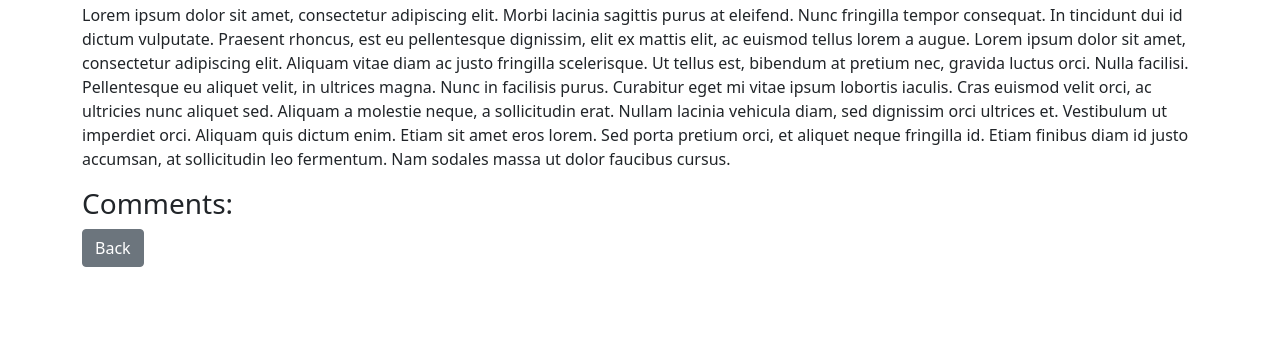
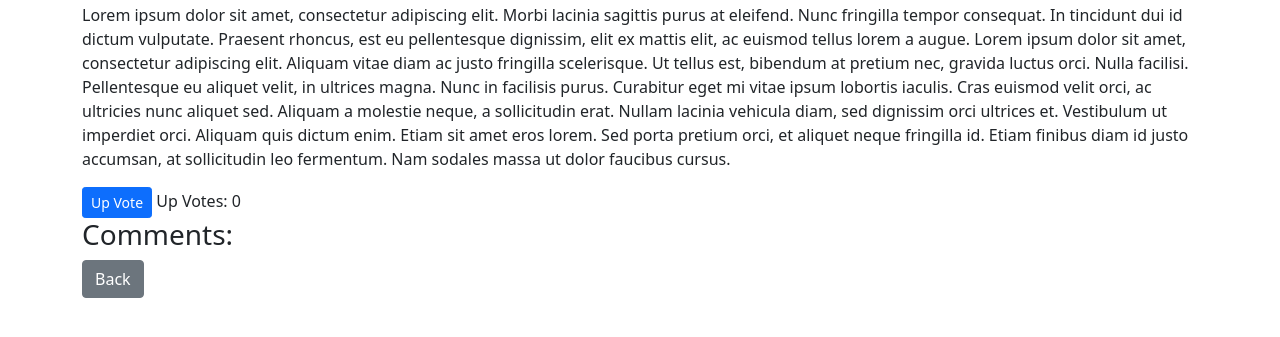
Before and after one commit to ChrisMcMillan/News-Sphere, a Django app: page /posts/7/ in a window 1280 px wide. Shown: the part 205-542 px from the top of the page. Run offline with Django 3.2, Linux system fonts and the light colour scheme; data comes from the database, SQL or seed files in the repository.

Commit message:
Added vote button

```diff
--- a/mysite/posts/forms.py
+++ b/mysite/posts/forms.py
@@ -6,9 +6,8 @@ class PostForm(forms.ModelForm):
         model = Post
         fields = ('user', 'category', 'post_title', 'post_image', 'post_description')
         widgets = {
-            'user': forms.Select(attrs={'class': 'form-control'}),
+            'user': forms.TextInput(attrs={'class': 'form-control', 'value':'', 'id':'author_input', 'type':'hidden'}),
             'category': forms.Select(attrs={'class': 'form-control'}),
             'post_title': forms.TextInput(attrs={'class': 'form-control'}),
-            # 'post_image': forms.ImageField(attrs={'class': 'form-control'}),
             'post_description': forms.Textarea(attrs={'class': 'form-control'}),
         }
--- a/mysite/posts/models.py
+++ b/mysite/posts/models.py
@@ -20,13 +20,16 @@ class Post(models.Model):
     post_image = models.ImageField(null=True, blank=True, upload_to='uploads/images')
     post_description = models.TextField(max_length=5000)
     pub_date = models.DateTimeField('date published', default=timezone.now)
-    votes = models.IntegerField(default=0)
+    votes = models.ManyToManyField(User, related_name='news_posts')
 
     def __str__(self):
         return self.post_title
 
     def get_absolute_url(self):
         return reverse('posts:index')
+
+    def total_votes(self):
+        return self.votes.count()
 
 
 class Comment(models.Model):
--- a/mysite/posts/templates/posts/add_post.html
+++ b/mysite/posts/templates/posts/add_post.html
@@ -12,6 +12,12 @@
             <button class="btn btn-success"> Add </button>
         </form>
     </div>
+
+    <script>
+        let name = "{{ user.id }}";
+        document.getElementById("author_input").value = name;
+    </script>
+
 {% else %}
 
 Error: Invalid access :(
--- a/mysite/posts/templates/posts/delete_post.html
+++ b/mysite/posts/templates/posts/delete_post.html
@@ -2,7 +2,7 @@
 
 {% block content %}
 
-{% if user.is_authenticated %}
+{% if user.is_authenticated and user.id == post.user.id %}
     <h1> Delete Post "{{ post.post_title }}"? </h1>
 
     <div class="form-group">
--- a/mysite/posts/templates/posts/post_page.html
+++ b/mysite/posts/templates/posts/post_page.html
@@ -10,9 +10,22 @@
 
         <h3>Post Category: {{ post.category.name }}</h3>
         <p> Posted by {{ post.user.first_name }}
-            {{ post.user.last_name }} on {{ post.pub_date}} </p>
+            {{ post.user.last_name }} on {{ post.pub_date}}
+
+             {% if user.is_authenticated and user.id == post.user.id %}
+                <small>
+                    (
+                    <a href="{% url 'posts:edit_post' post.id %}"> Edit </a>
+                    |
+                    <a href="{% url 'posts:delete_post' post.id %}"> Delete </a>
+                    )
+                </small>
+            {% endif %}
+        </p>
 
         <h2>{{ post.post_title }}</h2>
+
+
 
         {% if post.post_image %}
             <img src="{{ post.post_image.url }}">
@@ -20,6 +33,13 @@
 
         <p> {{ post.post_description }} </p>
 
+        <form action="{% url 'posts:vote_post' post.pk %}" method="POST">
+            {% csrf_token %}
+            <button type="submit", name="post_id", value="{{ post.id }}", class="btn btn-primary btn-sm">
+                Up Vote </button>
+
+            Up Votes: {{ total_votes }}
+        </form>
 
         <h3>Comments:</h3>
 
--- a/mysite/posts/templates/posts/update_post.html
+++ b/mysite/posts/templates/posts/update_post.html
@@ -1,7 +1,7 @@
 {% extends 'base.html' %}
 
 {% block content %}
-{% if user.is_authenticated %}
+{% if user.is_authenticated and user.id == post.user.id %}
     <h1> Edit Post </h1>
 
     <div class="form-group">
--- a/mysite/posts/urls.py
+++ b/mysite/posts/urls.py
@@ -11,4 +11,5 @@ urlpatterns = [
     path('edit_post/<int:pk>', views.EditPost.as_view(), name='edit_post'),
     path('delete_post/<int:pk>', views.DeletePost.as_view(), name='delete_post'),
     path('category/<str:cats>/', views.CategoryPage, name='category'),
+    path('vote/<int:pk>', views.VoteView, name='vote_post')
 ]
--- a/mysite/posts/views.py
+++ b/mysite/posts/views.py
@@ -1,9 +1,11 @@
 
 from django.views import generic
-from django.urls import reverse_lazy
+from django.urls import reverse_lazy, reverse
 from .models import Post, Category
 from .forms import PostForm
 from django.shortcuts import render
+from django.shortcuts import get_object_or_404
+from django.http import HttpResponseRedirect
 
 class IndexView(generic.ListView):
     template_name = 'posts/index.html'
@@ -17,7 +19,7 @@ class IndexView(generic.ListView):
 
     def get_queryset(self):
         """Return the last five published posts."""
-        return Post.objects.order_by('-pub_date')[:5]
+        return Post.objects.order_by('-pub_date')[:10]
 
 class PostPage(generic.DetailView):
     model = Post
@@ -27,6 +29,11 @@ class PostPage(generic.DetailView):
         cat_menu = Category.objects.all()
         context = super().get_context_data(**kwargs)
         context['cat_menu'] = cat_menu
+
+        data = get_object_or_404(Post, id=self.kwargs['pk'])
+        total_votes = data.total_votes()
+        context['total_votes'] = total_votes
+
         return context
 
 class AddPost(generic.CreateView):
@@ -62,6 +69,11 @@ class DeletePost(generic.DeleteView):
         context['cat_menu'] = cat_menu
         return context
 
+def VoteView(request, pk):
+    post = get_object_or_404(Post, id=request.POST.get('post_id'))
+    post.votes.add(request.user)
+    return HttpResponseRedirect(reverse('posts:post_page', args=[str(pk)]))
+
 def CategoryPage(request, cats):
 
     newCats = cats.replace('-', ' ')
```
Also changed, not shown: mysite/posts/templates/posts/index.html (+4 -3 lines), mysite/db.sqlite3.
